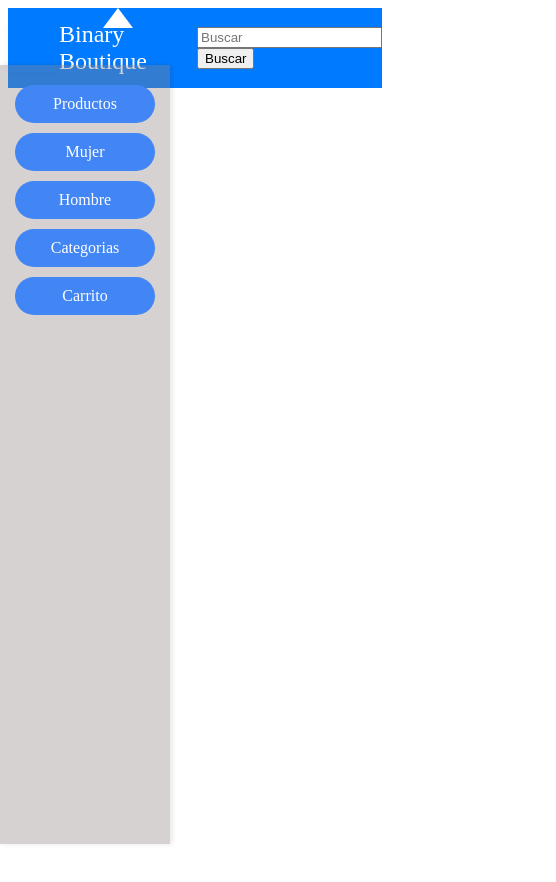
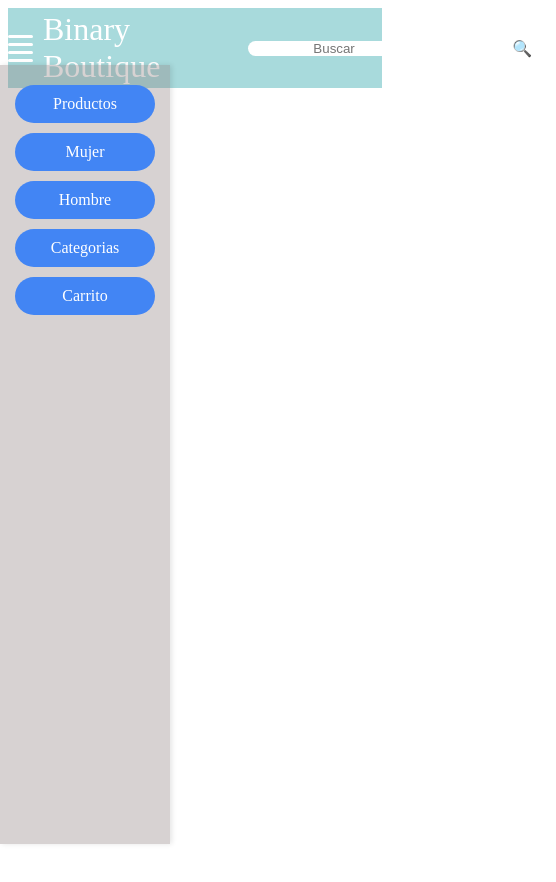
Before and after one commit to CarlosAOlivera/GestionComprasFront, an Angular app in the folder BinaryBoutique/: page /admin in a window 390 px wide. Shown: the top 882 px of the page, 556 px wide, since content can reach past the window. After the commit the page ends 844 px from the top, so only its background shows below. Built offline with nearby package versions, Linux system fonts and the light colour scheme.

Commit message:
Cambios en estilo denavbar

```diff
--- a/BinaryBoutique/src/app/components/menu/menu.component.css
+++ b/BinaryBoutique/src/app/components/menu/menu.component.css
@@ -1,13 +1,13 @@
 .logo {
     position: relative;
-    margin-right: auto;
+    margin-right: 30px;
     padding-right: 50px;
 }
 
 .logo .navbar-brand {
     display: block;
     padding-left: 10px;
-    font-size: 1.5em;
+    font-size: 2em;
     color: #fff;
     text-decoration: none;
 }
@@ -21,9 +21,43 @@
     margin: auto;
     justify-content: space-between;
     align-items: center;
-    background-color: #007bff;
+    background-color: #a8dadc;
     color: white;
     z-index: 100;
+}
+
+.search-bar {
+    width: 300px;
+    height: 15px;
+    border-radius: 5px;
+    padding: 8px;
+    font-size: 16px;
+}
+
+.search-bar::placeholder {
+    color: #999;
+}
+
+.search-bar form {
+    display: flex;
+    align-items: center;
+    position: relative;
+}
+
+.search-bar input {
+    padding: 0 65px;
+    border-radius: 30px;
+    border: none;
+}
+
+.search-bar button {
+    position: absolute;
+    right: 10px;
+    border: none;
+    color: #6c757d;
+    font-size: 1em;
+    cursor: pointer;
+    background-color: transparent;
 }
 
 .navbar-links ul {
@@ -36,170 +70,74 @@
     list-style: none;
 }
 
-.navbar-links li a {
+.navbar-links li button {
+    background-color: #a8dadc;
+    color: white;
+    border: none;
+    padding: 0.75rem 1.5rem;
+    border-radius: 30px;
+    font-size: 1.25em;
     text-decoration: none;
-    color: white;
-    padding: 1rem;
-    display: block;
+    transition: background-color 0.3s ease;
 }
 
-.content {
-    margin-top: 50px;
+.navbar-links li button:hover {
+    background-color: #95b2b8;
 }
 
 @media (min-width: 769px) {
     .toggle-button {
-    display: none;
+        display: none;
     }
 }
 
 @media (max-width: 768px) {
-     .navbar-links {
+    .navbar-links {
         display: none;
         width: 100%;
     }
 
-    .navbar-links.active{
+    .navbar-links.active {
         display: flex;
     }
 
     .navbar-links ul {
-        list-style-type: none;
         flex-direction: column;
-        padding-left: 0;
         width: 100%;
     }
 
     .navbar-links li {
-        display: inline-block;
+        display: block;
     }
 
-    .logo .navbar-brand {
+    .toggle-button {
         display: block;
-        padding-left: 1px;
-        font-size: 1.5em;
-        color: #fff;
-        text-decoration: none;
+        cursor: pointer;
     }
 
-    .bar {
+    .toggle-button .bar {
         display: block;
         width: 25px;
         height: 3px;
-        background-color: #fff;
-        margin: auto;
+        background-color: white;
+        margin: 5px auto;
         transition: all 0.3s ease;
-    }
-
-    .toggle-button {
-    position: relative;
-    z-index: 1000;
-    text-decoration: none;
-    color: white;
-    padding: 1rem;
-    display: block;
-    width: 28px;
-    height: 30px;
-    margin: 30px auto 10px;
-    }
-
-    .toggle-button span:after,
-    .toggle-button span:before {
-        content: "";
-        position: absolute;
-        left: 0;
-        top: -9px;
-    }
-
-    .toggle-button span:after {
-        top: 9px;
-    }
-
-    .toggle-button span {
-        position: relative;
-        display: block;
-    }
-
-    .toggle-button span,
-    .toggle-button span:after,
-    .toggle-button span:before {
-        width: 100%;
-        height: 5px;
-        background-color: #007bff;
-        transition: all 0.3s;
-        backface-visibility: hidden;
         border-radius: 2px;
     }
-
-    .toggle-button.on span {
-        background-color: transparent;
-    }
-
-    .toggle-button.on span:before {
-        transform: rotate(45deg)
-        translate(5px, 5px);
-    }
-
-    .toggle-button.on span:after {
-        transform: rotate(-45deg)
-        translate(7px, -8px);
-    }
-
-    .toggle-button.on + #menu {
-        opacity: 1;
-        visibility: visible;
-    }
-
-    #menu {
-        position: relative;
-        color: #999;
-        width: 200px;
-        padding: 10px;
-        margin: auto;
-        text-align: center;
-        border-radius: 4px;
-        background: #007bff;
-        box-shadow: 0 1px 8px rgba(0, 0, 0, .05);
-        /* test */
-        /*opacity: 50;
-        visibility: hidden;
-        transition: opacity .4s;*/
-    }
-
-    #menu:after {
-        position: absolute;
-        top: -15px;
-        left: 95px;
-        content: "";
-        display: block;
-        border-left: 15px solid transparent;
-        border-right: 15px solid transparent;
-        border-bottom: 20px solid white;
-    }
-
-    header {
-        height: 1000px;
-    }
-
-
 }
 
-
-
 .btn-navbar {
-    background-color: #007bff;
+    background-color: #a8dadc;
     color: white;
     border: none;
     padding: 1rem;
     margin: 0 0.5rem;
     text-decoration: none;
     text-transform: uppercase;
-    font-size: 1rem;
-    border-radius: 8px;
+    border-radius: 30px;
     cursor: pointer;
-    display: block;
 }
 
 .btn-navbar:hover {
-    background-color: #0056b3;
+    background-color: #95b2b8;
 }
--- a/BinaryBoutique/src/app/components/menu/menu.component.html
+++ b/BinaryBoutique/src/app/components/menu/menu.component.html
@@ -13,8 +13,8 @@
 
         <section class="search-bar">
             <form class="d-flex" (submit)="buscarProducto(searchQuery.value)">
-              <input #searchQuery class="form-control me-2" type="search" placeholder="Buscar" aria-label="Search">
-              <button class="btn btn-primary" type="submit">Buscar</button>
+              <input #searchQuery class="form-control" type="search" placeholder="Buscar" aria-label="Search">
+              <button class="btn btn-primary" type="submit">🔍</button>
             </form>
         </section>
 
```
